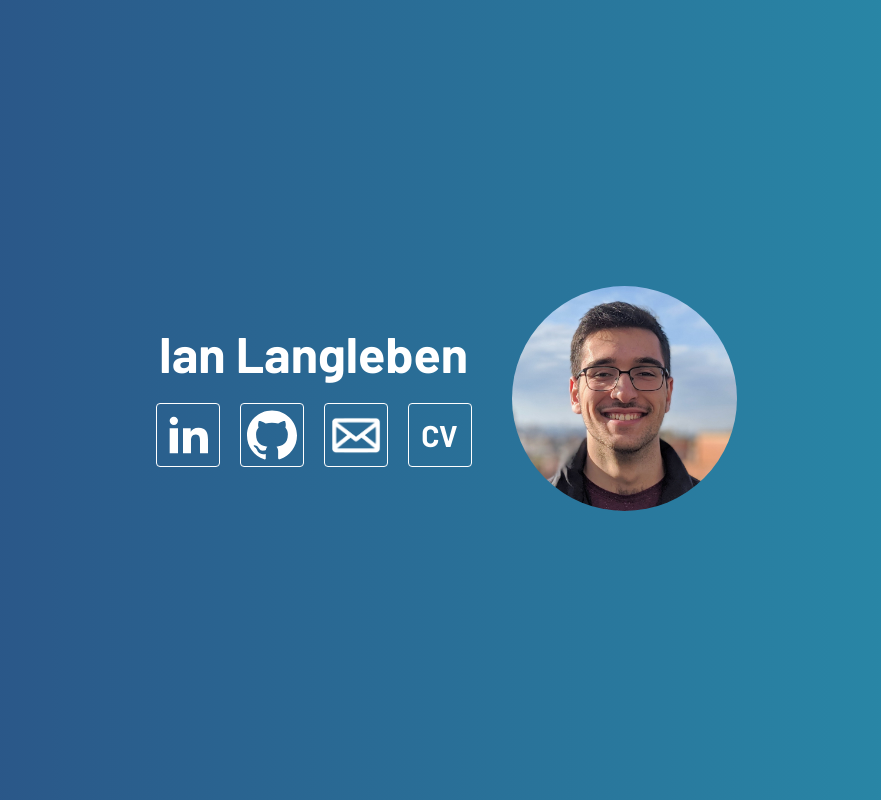
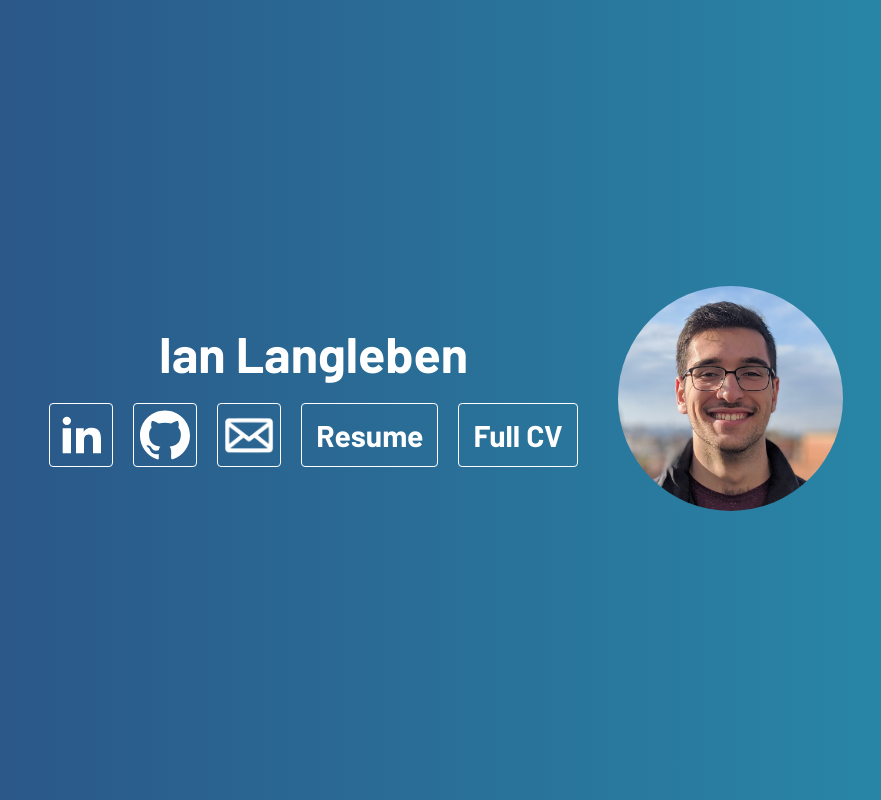
Before and after one commit to ilangleben19/personal-website, a Next.js app: page / in a window 1280 px wide. Shown: the whole page, without its empty margins (199-1080 px from the left). Built offline with nearby package versions, Linux system fonts and the light colour scheme.

Commit message:
Add resume and update CV

```diff
--- a/pages/index.tsx
+++ b/pages/index.tsx
@@ -1,3 +1,4 @@
+import { Fragment, ReactNode } from 'react';
 import Head from 'next/head';
 
 import ButtonLink from 'components/ButtonLink';
@@ -6,11 +7,31 @@ import { useWindowSize } from '../util';
 
 import styles from 'styles/Home.module.scss';
 
-function CVButton() {
+interface TextButtonProps {
+    children: ReactNode;
+    href: string;
+}
+
+function TextButton(props: TextButtonProps) {
+    const { children, href } = props;
+
     return (
-        <ButtonLink className={styles.cvButton} href="/Ian Langleben - CV.pdf">
-            CV
+        <ButtonLink className={styles.textButton} href={href}>
+            {children}
         </ButtonLink>
+    );
+}
+
+function CVandResumeButtons() {
+    return (
+        <Fragment>
+            <TextButton href="/Ian Langleben - Resume.pdf">
+                Resume
+            </TextButton>
+            <TextButton href="/Ian Langleben - CV.pdf">
+                Full CV
+            </TextButton>
+        </Fragment>
     );
 }
 
@@ -21,7 +42,7 @@ function WideLayout() {
                 <h1 className={styles.title}>Ian Langleben</h1>
                 <div className={styles.row}>
                     <Icons />
-                    <CVButton />
+                    <CVandResumeButtons />
                 </div>
             </div>
             <div style={{ width: 30 }} />
@@ -52,7 +73,7 @@ function ThinLayout() {
                 <h1 className={styles.title}>Ian Langleben</h1>
                 <div className={styles.row}>
                     <Icons />
-                    <CVButton />
+                    <CVandResumeButtons />
                 </div>
             </div>
         </div>
--- a/styles/Home.module.scss
+++ b/styles/Home.module.scss
@@ -42,8 +42,11 @@ $imageSize: 225px;
     width: $imageSize;
 }
 
-.cvButton {
+.textButton {
     color: white;
     font-size: 30px;
     font-weight: 700;
+    padding-left: 14px;
+    padding-right: 14px;
+    width: auto;
 }
```
Also changed, not shown: 2 other files (tests, documents, lock files or other folders).
